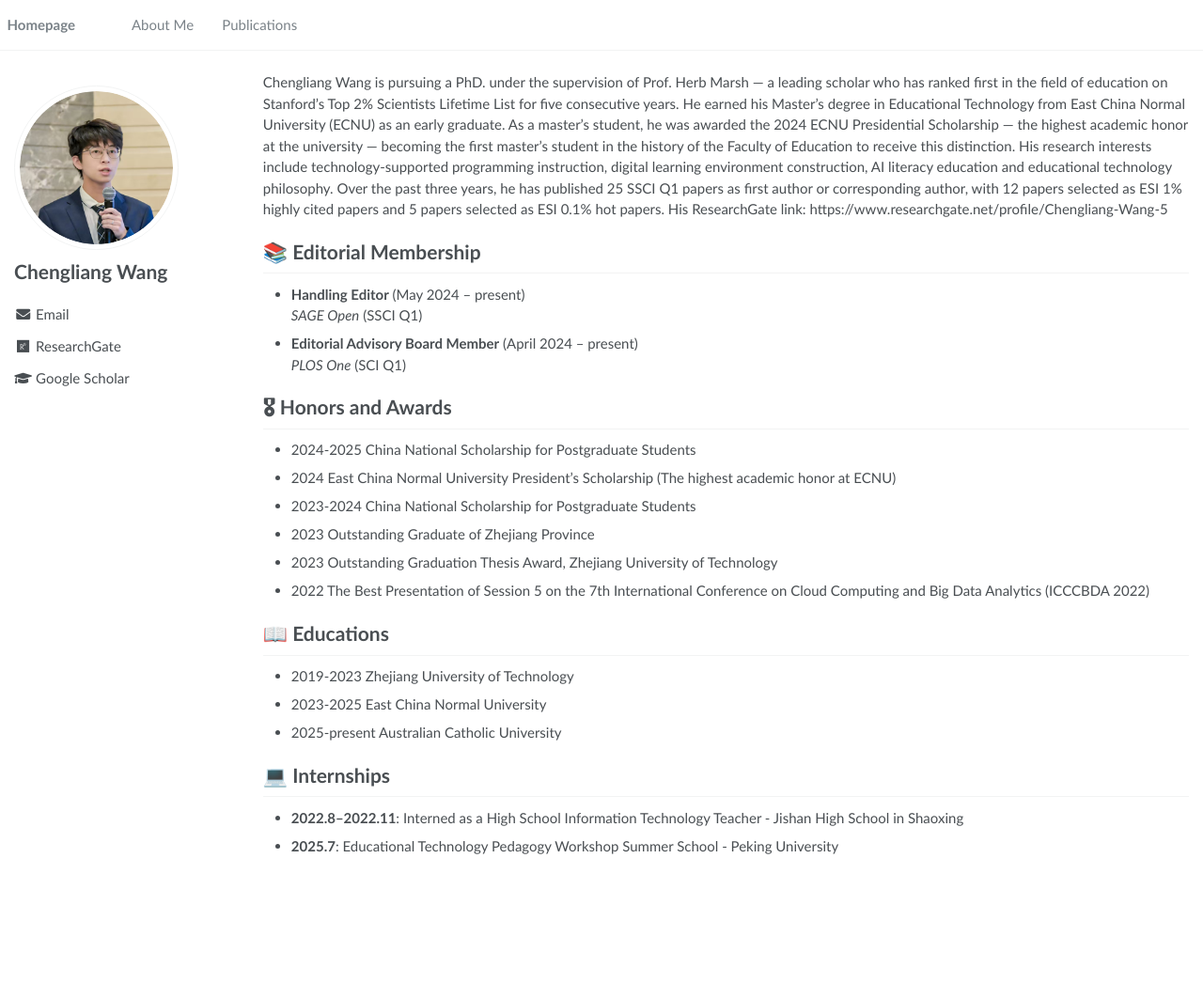
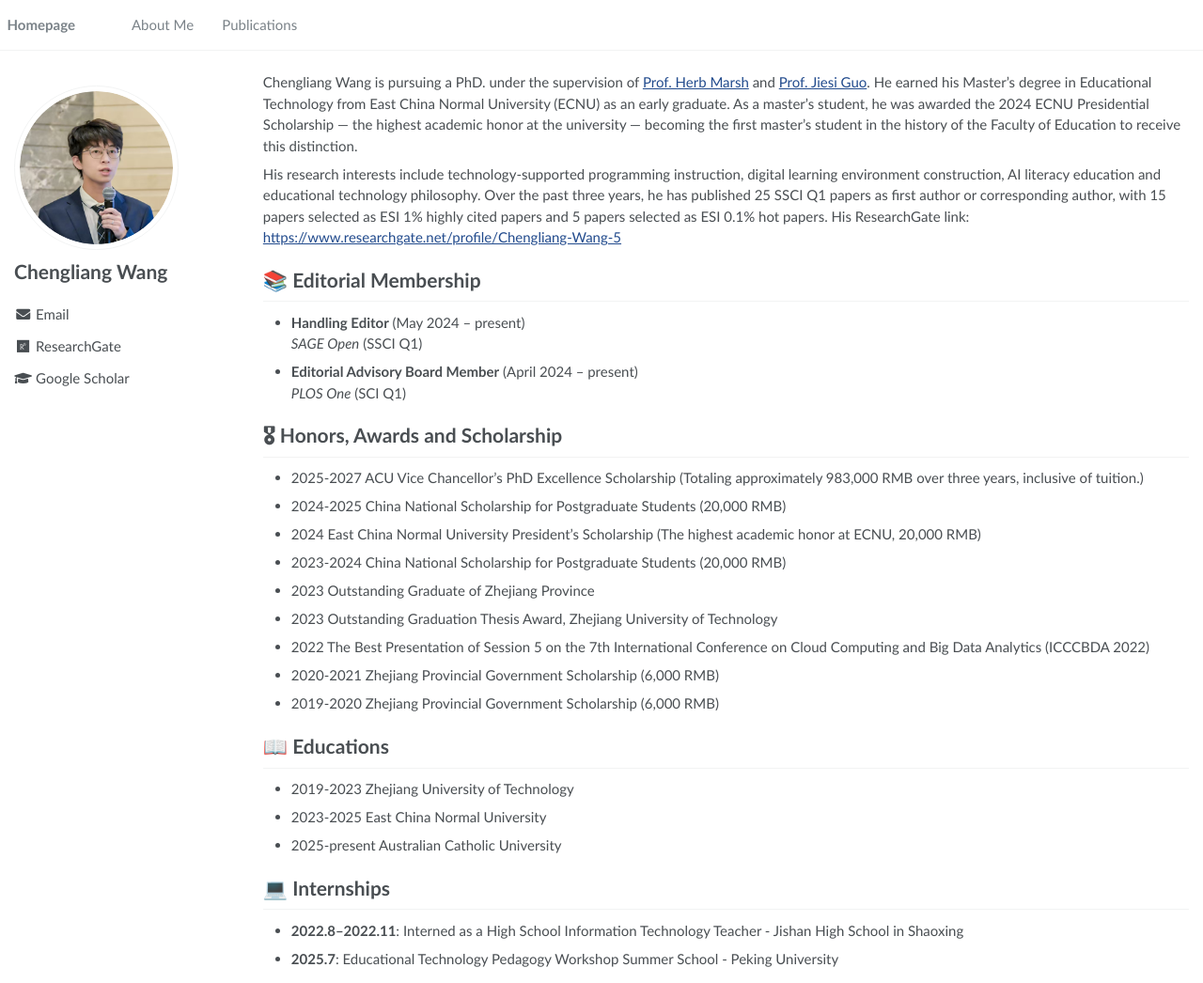
Before and after one commit to wcledutech/wcledutech.github.io, a Jekyll site: the page built from _pages/about.md, in a window 1280 px wide and 1046 px high. Shown: the whole window at 94% size. Built offline with Jekyll 4.4.1, drawn with Linux system fonts in a browser that asks for light colours.

Commit message:
Update about.md

```diff
--- a/_pages/about.md
+++ b/_pages/about.md
@@ -17,7 +17,9 @@ redirect_from:
 
 <span class='anchor' id='about-me'></span>
 
-Chengliang Wang is pursuing a PhD. under the supervision of Prof. Herb Marsh — a leading scholar who has ranked first in the field of education on Stanford’s Top 2% Scientists Lifetime List for five consecutive years. He earned his Master’s degree in Educational Technology from East China Normal University (ECNU) as an early graduate. As a master’s student, he was awarded the 2024 ECNU Presidential Scholarship — the highest academic honor at the university — becoming the first master’s student in the history of the Faculty of Education to receive this distinction. His research interests include technology-supported programming instruction, digital learning environment construction, AI literacy education and educational technology philosophy. Over the past three years, he has published 25 SSCI Q1 papers as first author or corresponding author, with 12 papers selected as ESI 1% highly cited papers and 5 papers selected as ESI 0.1% hot papers. His ResearchGate link: https://www.researchgate.net/profile/Chengliang-Wang-5
+Chengliang Wang is pursuing a PhD. under the supervision of <a href="https://scholar.google.com/citations?user=w911YWwAAAAJ&hl=en" target="_blank">Prof. Herb Marsh</a> and <a href="https://scholar.google.com/citations?user=rixoumgAAAAJ&hl=en" target="_blank">Prof. Jiesi Guo</a>. He earned his Master’s degree in Educational Technology from East China Normal University (ECNU) as an early graduate. As a master’s student, he was awarded the 2024 ECNU Presidential Scholarship — the highest academic honor at the university — becoming the first master’s student in the history of the Faculty of Education to receive this distinction.
+
+His research interests include technology-supported programming instruction, digital learning environment construction, AI literacy education and educational technology philosophy. Over the past three years, he has published 25 SSCI Q1 papers as first author or corresponding author, with 15 papers selected as ESI 1% highly cited papers and 5 papers selected as ESI 0.1% hot papers. His ResearchGate link: <a href="https://www.researchgate.net/profile/Chengliang-Wang-5" target="_blank">https://www.researchgate.net/profile/Chengliang-Wang-5</a>
 
 # 📚 Editorial Membership
 
@@ -26,13 +28,16 @@ Chengliang Wang is pursuing a PhD. under the supervision of Prof. Herb Marsh —
 - **Editorial Advisory Board Member** (April 2024 – present)
   *PLOS One* (SCI Q1)
 
-# 🎖 Honors and Awards
-- 2024-2025 China National Scholarship for Postgraduate Students
-- 2024 East China Normal University President's Scholarship (The highest academic honor at ECNU)
-- 2023-2024 China National Scholarship for Postgraduate Students
+# 🎖 Honors, Awards and Scholarship
+- 2025-2027 ACU Vice Chancellor's PhD Excellence Scholarship (Totaling approximately 983,000 RMB over three years, inclusive of tuition.)
+- 2024-2025 China National Scholarship for Postgraduate Students (20,000 RMB)
+- 2024 East China Normal University President's Scholarship (The highest academic honor at ECNU, 20,000 RMB)
+- 2023-2024 China National Scholarship for Postgraduate Students (20,000 RMB)
 - 2023 Outstanding Graduate of Zhejiang Province
 - 2023 Outstanding Graduation Thesis Award, Zhejiang University of Technology
 - 2022 The Best Presentation of Session 5 on the 7th International Conference on Cloud Computing and Big Data Analytics (ICCCBDA 2022)
+- 2020-2021 Zhejiang Provincial Government Scholarship (6,000 RMB)
+- 2019-2020 Zhejiang Provincial Government Scholarship (6,000 RMB)
 
 # 📖 Educations
 - 2019-2023 Zhejiang University of Technology
```
